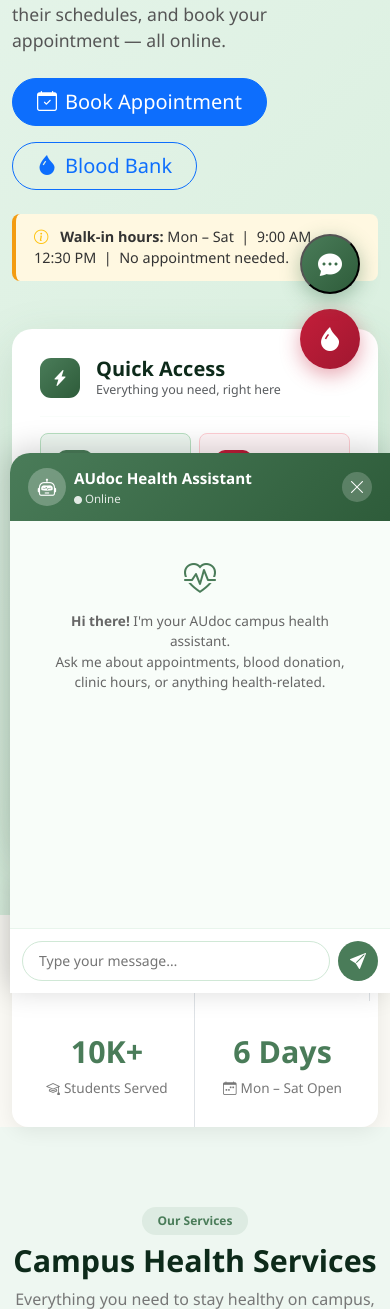
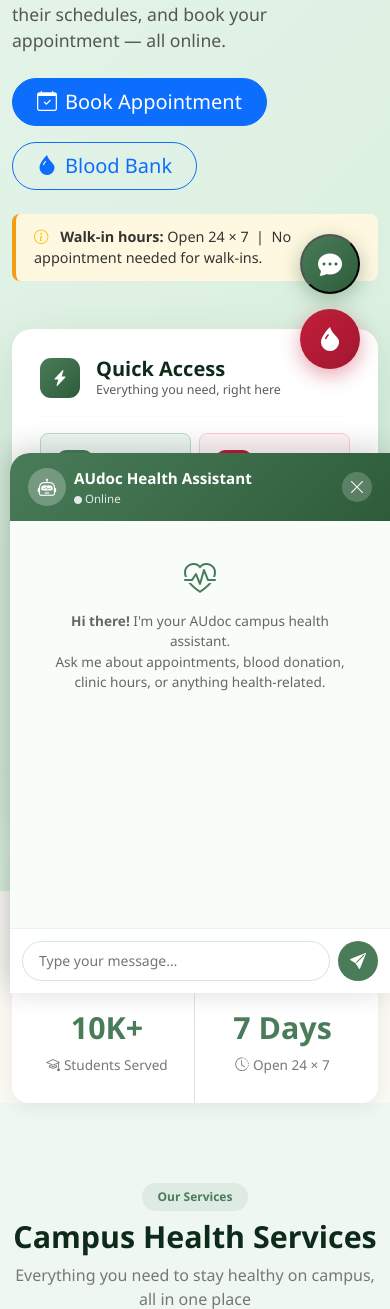
Before and after one commit to voidnova-code/AUdoc, a Django app: page / in a window 390 px wide. Shown: the part 445-1754 px from the top of the page. Run offline with Django 5.2, Linux system fonts and the light colour scheme; data that the repository does not hold is empty.

Commit message:
Update clinic hours to 24x7, contact email and phone

```diff
--- a/AUdoc_back/app/templates/app/home.html
+++ b/AUdoc_back/app/templates/app/home.html
@@ -467,7 +467,7 @@
   <div class="container d-flex justify-content-between align-items-center">
     <div class="d-flex gap-4">
       <span><i class="bi bi-geo-alt me-1"></i>AUS Health Center, Academic Block C, Room 101</span>
-      <span><i class="bi bi-clock me-1"></i>Mon – Sat: 9:00 AM – 5:00 PM</span>
+      <span><i class="bi bi-clock me-1"></i>Open 24 × 7</span>
     </div>
     <div class="d-flex gap-3">
       <span><i class="bi bi-telephone me-1"></i>+91 6900577470</span>
@@ -545,7 +545,7 @@
         </div>
         <div class="mt-4 notice-banner">
           <i class="bi bi-info-circle text-warning me-2"></i>
-          <strong>Walk-in hours:</strong> Mon – Sat &nbsp;|&nbsp; 9:00 AM – 12:30 PM &nbsp;|&nbsp; No appointment needed.
+          <strong>Walk-in hours:</strong> Open 24 × 7 &nbsp;|&nbsp; No appointment needed for walk-ins.
         </div>
       </div>
       <div class="col-lg-6">
@@ -618,14 +618,11 @@
                 <i class="bi bi-clock-fill me-1" style="color:var(--primary);"></i>Clinic Hours
               </span>
               <span class="badge rounded-pill" style="background:#d5f0e2;color:#1d8348;font-size:.72rem;">
-                <i class="bi bi-circle-fill me-1" style="font-size:.45rem;vertical-align:middle;"></i>Open Mon – Sat
+                <i class="bi bi-circle-fill me-1" style="font-size:.45rem;vertical-align:middle;"></i>Open 24 × 7
               </span>
             </div>
             <div class="d-flex justify-content-between" style="font-size:.82rem;color:#555;">
-              <span>Morning OPD</span><span class="fw-semibold" style="color:#0d2a1a;">9:00 AM – 1:00 PM</span>
-            </div>
-            <div class="d-flex justify-content-between mt-1" style="font-size:.82rem;color:#555;">
-              <span>Afternoon OPD</span><span class="fw-semibold" style="color:#0d2a1a;">2:00 PM – 5:00 PM</span>
+              <span>Availability</span><span class="fw-semibold" style="color:#0d2a1a;">24 Hours, 7 Days</span>
             </div>
             <div class="d-flex justify-content-between mt-1" style="font-size:.82rem;">
               <span style="color:#555;">Location</span>
@@ -664,8 +661,8 @@
       <div class="lbl"><i class="bi bi-mortarboard me-1"></i>Students Served</div>
     </div>
     <div class="col-6 col-md-3 stat-item">
-      <div class="num" data-count="6" data-suffix=" Days">6 Days</div>
-      <div class="lbl"><i class="bi bi-calendar-week me-1"></i>Mon – Sat Open</div>
+      <div class="num" data-count="7" data-suffix=" Days">7 Days</div>
+      <div class="lbl"><i class="bi bi-clock-history me-1"></i>Open 24 × 7</div>
     </div>
   </div>
 </div>
@@ -864,7 +861,7 @@
         <div class="info-box">
           <div class="info-icon"><i class="bi bi-clock"></i></div>
           <h6 class="fw-bold">Clinic Hours</h6>
-          <p class="text-muted small mb-0">Monday – Saturday<br>9:00 AM – 5:00 PM<br><span class="text-warning">Lunch: 1:00 PM – 2:00 PM</span><br><span class="text-danger">Closed on Sundays &amp; holidays</span></p>
+          <p class="text-muted small mb-0">Open 24 × 7<br>Every day, including weekends<br><span class="text-success">Always available for emergencies</span></p>
         </div>
       </div>
       <div class="col-md-6 col-lg-3 reveal">
@@ -954,14 +951,13 @@
       <!-- Clinic Info -->
       <div class="col-lg-4">
         <h6>Clinic Hours</h6>
-        <div class="office-hours-row"><span>Monday – Friday</span><span class="text-white">9:00 AM – 5:00 PM</span></div>
-        <div class="office-hours-row"><span>Saturday</span><span class="text-white">9:00 AM – 1:00 PM</span></div>
-        <div class="office-hours-row"><span>Sunday</span><span class="text-danger">Closed</span></div>
-        <div class="office-hours-row"><span>Lunch Break</span><span class="text-warning">1:00 PM – 2:00 PM</span></div>
-        <div class="office-hours-row"><span>Public Holidays</span><span class="text-danger">Closed</span></div>
+        <div class="office-hours-row"><span>Every Day</span><span class="text-white">Open 24 × 7</span></div>
+        <div class="office-hours-row"><span>Including Weekends</span><span class="text-success">Always Open</span></div>
+        <div class="office-hours-row"><span>Public Holidays</span><span class="text-success">Open</span></div>
         <div class="mt-3" style="font-size:.85rem;">
           <i class="bi bi-geo-alt me-1"></i> Block C, Room 101, AU Main Campus<br>
-          <i class="bi bi-envelope me-1 mt-1"></i> health@au.edu
+          <i class="bi bi-telephone me-1 mt-1"></i> +91 6900577470<br>
+          <i class="bi bi-envelope me-1 mt-1"></i> sayankumarr02@gmail.com
         </div>
       </div>
     </div>
@@ -1244,9 +1240,9 @@
   "openingHoursSpecification": [
     {
       "@type": "OpeningHoursSpecification",
-      "dayOfWeek": ["Monday", "Tuesday", "Wednesday", "Thursday", "Friday", "Saturday"],
-      "opens": "09:00",
-      "closes": "17:00"
+      "dayOfWeek": ["Monday", "Tuesday", "Wednesday", "Thursday", "Friday", "Saturday", "Sunday"],
+      "opens": "00:00",
+      "closes": "23:59"
     }
   ]
 }
@@ -1281,7 +1277,7 @@
       "name": "What are the clinic hours?",
       "acceptedAnswer": {
         "@type": "Answer",
-        "text": "The clinic is open Monday through Saturday from 9:00 AM to 5:00 PM, with a lunch break from 1:00 PM to 2:00 PM."
+        "text": "The health center is open 24 hours a day, 7 days a week, including weekends and public holidays."
       }
     },
     {
```
Also changed, not shown: AUdoc_back/app/templates/app/about.html (+8 -9 lines), AUdoc_back/app/templates/app/appointment.html (+9 -11 lines), AUdoc_back/app/templates/app/blood_bank.html (+5 -5 lines), AUdoc_back/app/templates/app/blood_donors_list.html (+4 -4 lines), AUdoc_back/app/templates/app/donation.html (+6 -6 lines), AUdoc_back/app/templates/app/donor_response_confirm.html (+4 -4 lines).
